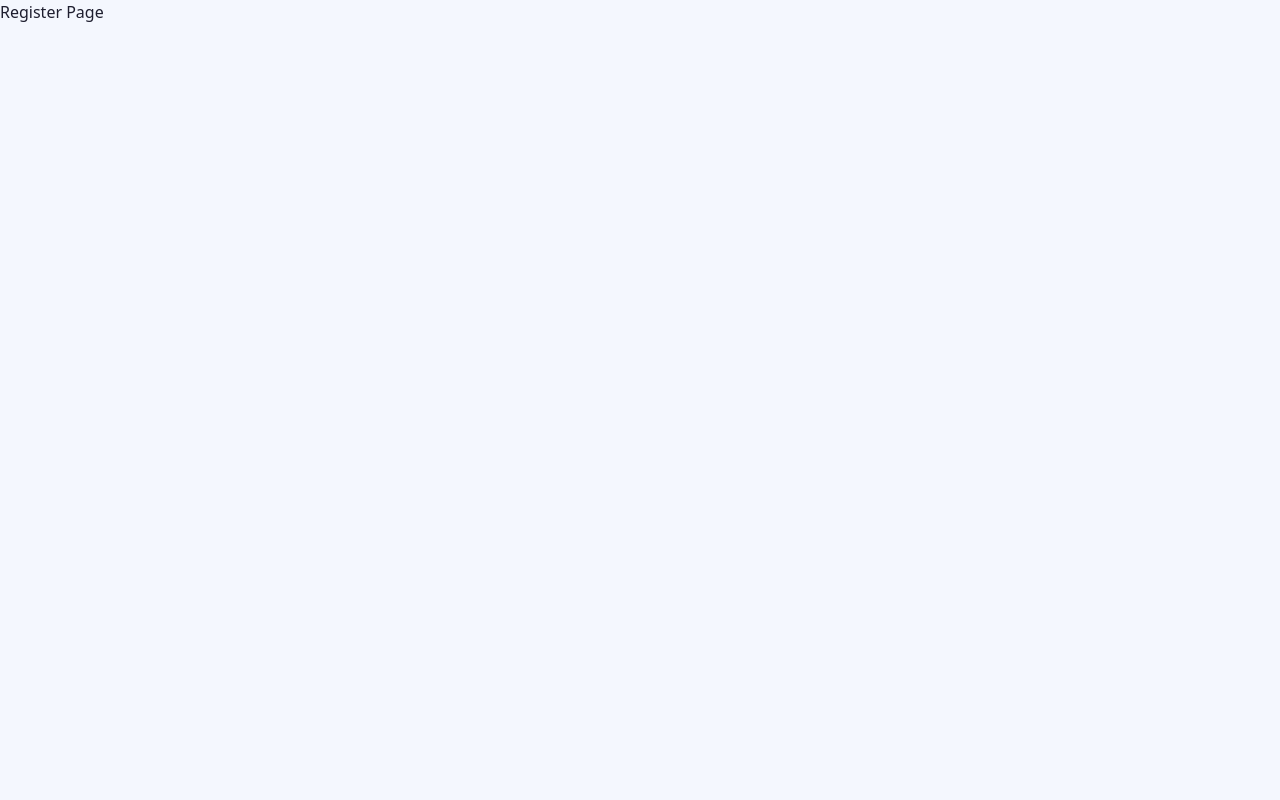
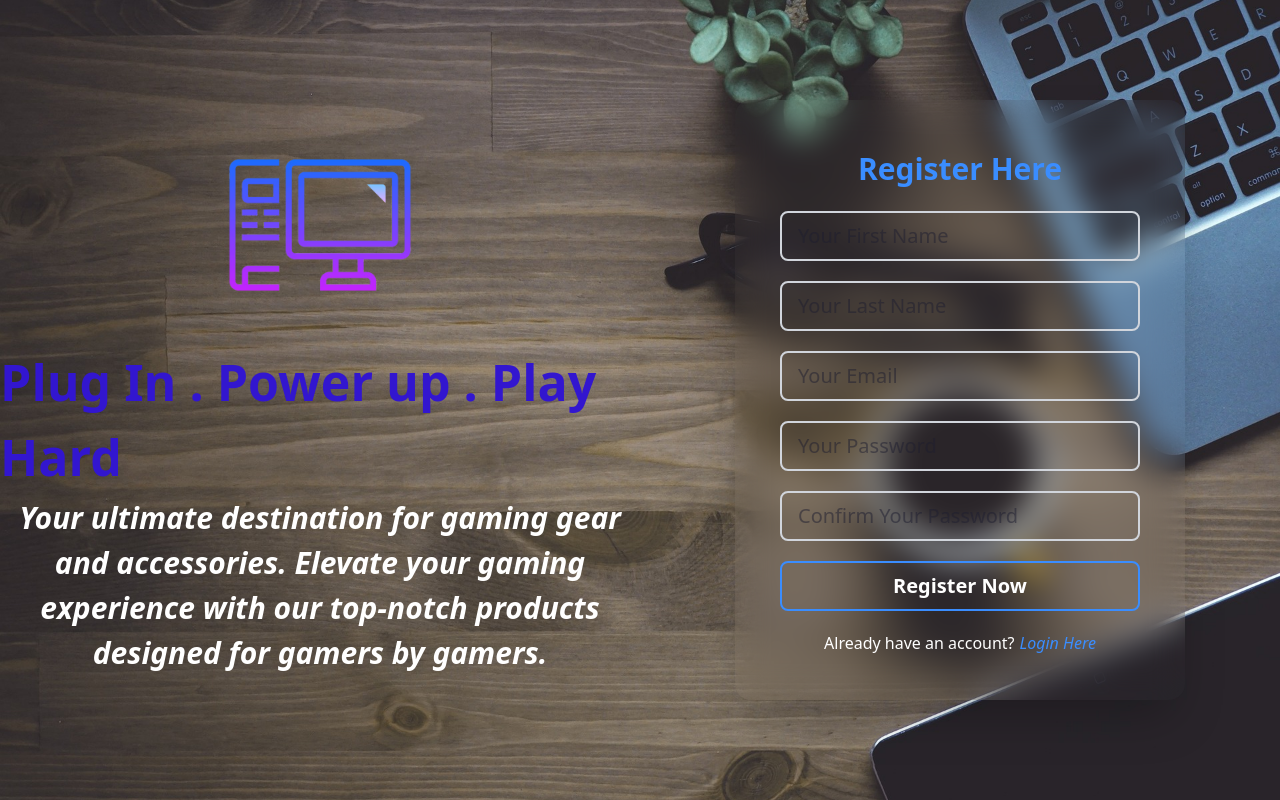
Before and after one commit to thixxa/i-computers-frontend, a React (Vite) app: page /register in a window 1280 px wide. Built offline with nearby package versions, Linux system fonts and the light colour scheme; no server answers.

Commit message:
google login created❤️

```diff
--- a/package.json
+++ b/package.json
@@ -10,6 +10,7 @@
     "preview": "vite preview"
   },
   "dependencies": {
+    "@react-oauth/google": "^0.12.2",
     "@supabase/supabase-js": "^2.78.0",
     "@tailwindcss/vite": "^4.1.14",
     "axios": "^1.12.2",
--- a/src/App.jsx
+++ b/src/App.jsx
@@ -8,9 +8,14 @@ import RegisterPage from './pages/registerPage.jsx'
 import AdminPage from './pages/adminPage.jsx'
 import TestPage from './pages/testPage.jsx'
 import { Toaster } from 'react-hot-toast'
+import { GoogleOAuthProvider } from '@react-oauth/google';
+
+
+
 function App() {
 
   return (
+    <GoogleOAuthProvider clientId={import.meta.env.VITE_GOOGLE_CLIENT_ID}> {/* wrap your app with GoogleOAuthProvider */}
 
     <BrowserRouter>
     <Toaster position='top-right'/>
@@ -26,6 +31,7 @@ function App() {
 
       </div>
     </BrowserRouter>
+    </GoogleOAuthProvider>
   );
 }
 
--- a/src/pages/loginPage.jsx
+++ b/src/pages/loginPage.jsx
@@ -2,11 +2,31 @@ import { Link, useNavigate } from "react-router-dom";
 import { useState } from "react";
 import axios from "axios";
 import { toast } from "react-hot-toast";
+import { FcGoogle } from "react-icons/fc";
+import { useGoogleLogin } from '@react-oauth/google';
 
 export default function LoginPage() {
     const [email, setEmail] = useState('');
     const [password, setPassword] = useState('');
     const navigate = useNavigate();
+    const googleLogin = useGoogleLogin({
+        onSuccess: (tokenResponse) => {
+            axios.post(import.meta.env.VITE_BACKEND_URL + "/users/google-login", {
+                token: tokenResponse.access_token
+            }).then((res) => {
+                //store the token in local storage
+                localStorage.setItem("token", res.data.token);
+                if(res.data.role === 'admin'){
+                    navigate('/admin');
+                }else{
+                    navigate('/');
+                }
+                toast.success("Login successful!");
+            }).catch((error) => {});
+        },
+        onError: () => {toast.error("Google Login Failed");},
+        onNonOAuthError: () => {toast.error("Google Login Failed");}
+      });
 
     async function login(){
         //login logic here
@@ -83,8 +103,13 @@ export default function LoginPage() {
                     </p>
                     <button
                         onClick={login} //login button eka click karama login function eka call wenawa
+                        className="w-[80%] h-[50px] bg-transparent text-white text-[20px] font-bold rounded-lg border-[2px] border-accent hover:bg-accent hover:text-white mb-[20px]">
+                        Login
+                    </button>
+                    <button
+                        onClick={()=> googleLogin()}
                         className="w-[80%] h-[50px] bg-transparent text-white text-[20px] font-bold rounded-lg border-[2px] border-accent hover:bg-accent hover:text-white">
-                        Login
+                        <FcGoogle className="inline-block ml-2 mb-1"/>
                     </button>
                     <p className="text-[16px] text-white mt-[20px] not-italic">
                         Don't have an account?
--- a/src/pages/registerPage.jsx
+++ b/src/pages/registerPage.jsx
@@ -1,3 +1,137 @@
+import { Link, useNavigate } from "react-router-dom";
+import { useState } from "react";
+import axios from "axios";
+import { toast } from "react-hot-toast";
+import Loader from "../components/loader.jsx";
+
 export default function RegisterPage() {
-    return (<h1>Register Page</h1>)
+
+    const [firstName, setFirstName] = useState('');
+    const [lastName, setLastName] = useState('');
+    const [email, setEmail] = useState('');
+    const [password, setPassword] = useState('');
+    const [confirmPassword, setConfirmPassword] = useState('');
+    const [isLoading, setIsLoading] = useState(false);
+    const navigate = useNavigate();
+
+    async function register(){
+        //register logic here
+        if(firstName.trim() === '' || lastName.trim() === '' || email.trim() === '' || password.trim() === '' || confirmPassword.trim() === ''){
+            toast.error("Please fill all the fields");
+            return;
+        }
+        if(password !== confirmPassword){
+            toast.error("Passwords do not match");
+            return;
+        }
+
+        setIsLoading(true);
+
+        //send register request to the server
+        try{
+            await axios.post(import.meta.env.VITE_BACKEND_URL + "/users/", {
+                firstName: firstName.trim(),
+                lastName: lastName.trim(),
+                email: email.trim(),
+                password: password.trim()
+            });
+            console.log();
+            navigate("/login");
+            toast.success("Registration successful!");
+            setIsLoading(false);
+        } catch (error) {
+            console.log(error);
+            console.error("Registration error:", error);
+            toast.error("Registration failed. Please check your details and try again.");
+            setIsLoading(false);
+        }
+
+    }
+
+    return(
+        <div className="w-full h-screen bg-[url('/bglogin.jpg')] bg-center bg-cover bg-no-repeat flex">
+            <div className="w-[50%] h-full flex flex-col justify-center items-center">
+                <img src="/logo.png" alt="Logo" className="w-[200px] h-[200px] mb-[20px] object-cover"/>
+                <h1 className="text-[50px] text-[#3216cf] text-shadow-black font-bold">
+                    Plug In  . Power up . Play Hard
+                </h1>
+                <p className="text-[30px] text-white font-semibold text-center italic">
+                    Your ultimate destination for gaming gear and accessories. Elevate your gaming experience with our top-notch products designed for gamers by gamers.
+                </p>
+
+            </div>
+            <div className="w-[50%] h-full flex justify-center items-center">
+                <div className="w-[450px] h-[600px] backdrop-blur-lg shadow-2xl rounded-2xl flex flex-col justify-center items-center">
+                    <h1 className="text-[30px] font-semibold mb-[20px] text-accent text-shadow-white">
+                        Register Here
+                    </h1>
+                    <input
+                        onChange={
+                            (e)=>{
+                                setFirstName(e.target.value);
+                            }
+                        }
+                        type ="text"
+                        placeholder="Your First Name"
+                        className="w-[80%] h-[50px] mb-[20px] rounded-lg border-2 border-gray-300 px-4 text-[20px] focus:outline-none focus:border-accent"
+                    />
+                    <input
+                        onChange={
+                            (e)=>{
+                                setLastName(e.target.value);
+                            }
+                        }
+                        type ="text"
+                        placeholder="Your Last Name"
+                        className="w-[80%] h-[50px] mb-[20px] rounded-lg border-2 border-gray-300 px-4 text-[20px] focus:outline-none focus:border-accent"
+                    />
+                    <input
+                        onChange={
+                            (e)=>{
+                                setEmail(e.target.value);
+                            }
+                        }
+                        type ="email"
+                        placeholder="Your Email"
+                        className="w-[80%] h-[50px] mb-[20px] rounded-lg border-2 border-gray-300 px-4 text-[20px] focus:outline-none focus:border-accent"
+                    />
+                    <input
+                        onChange={
+                            (e)=>{
+                                setPassword(e.target.value);
+                            }
+                        }
+                        type ="password"
+                        placeholder="Your Password"
+                        className="w-[80%] h-[50px] mb-[20px] rounded-lg border-2 border-gray-300 px-4 text-[20px] focus:outline-none focus:border-accent"
+                    />
+                    <input
+                        onChange={
+                            (e)=>{
+                                setConfirmPassword(e.target.value);
+                            }
+                        }
+                        type ="password"
+                        placeholder="Confirm Your Password"
+                        className="w-[80%] h-[50px] mb-[20px] rounded-lg border-2 border-gray-300 px-4 text-[20px] focus:outline-none focus:border-accent"
+                    />
+                    <button
+                        onClick={register} //register button eka click karama register function eka call wenawa
+                        className="w-[80%] h-[50px] bg-transparent text-white text-[20px] font-bold rounded-lg border-[2px] border-accent hover:bg-accent hover:text-white">
+                        Register Now
+                    </button>
+                    <p className="text-[16px] text-white mt-[20px] not-italic">
+                        Already have an account?
+                        <Link to="/login" className="text-accent ml-[5px] hover:underline italic">
+                            Login Here
+                        </Link>
+                    </p>
+
+                </div>
+
+            </div>
+            {isLoading && <Loader/>}
+
+        </div>
+    )
 }
```
Also changed, not shown: 1 other file (tests, documents, lock files or other folders).
